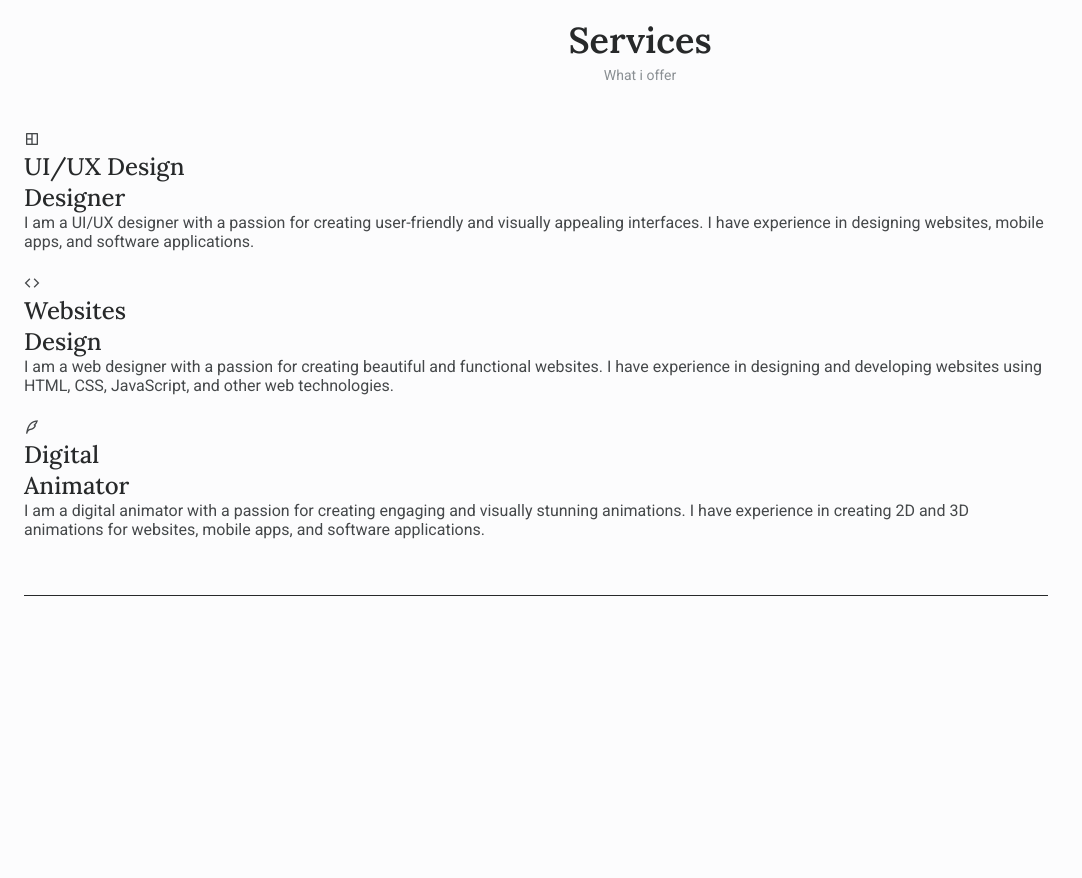
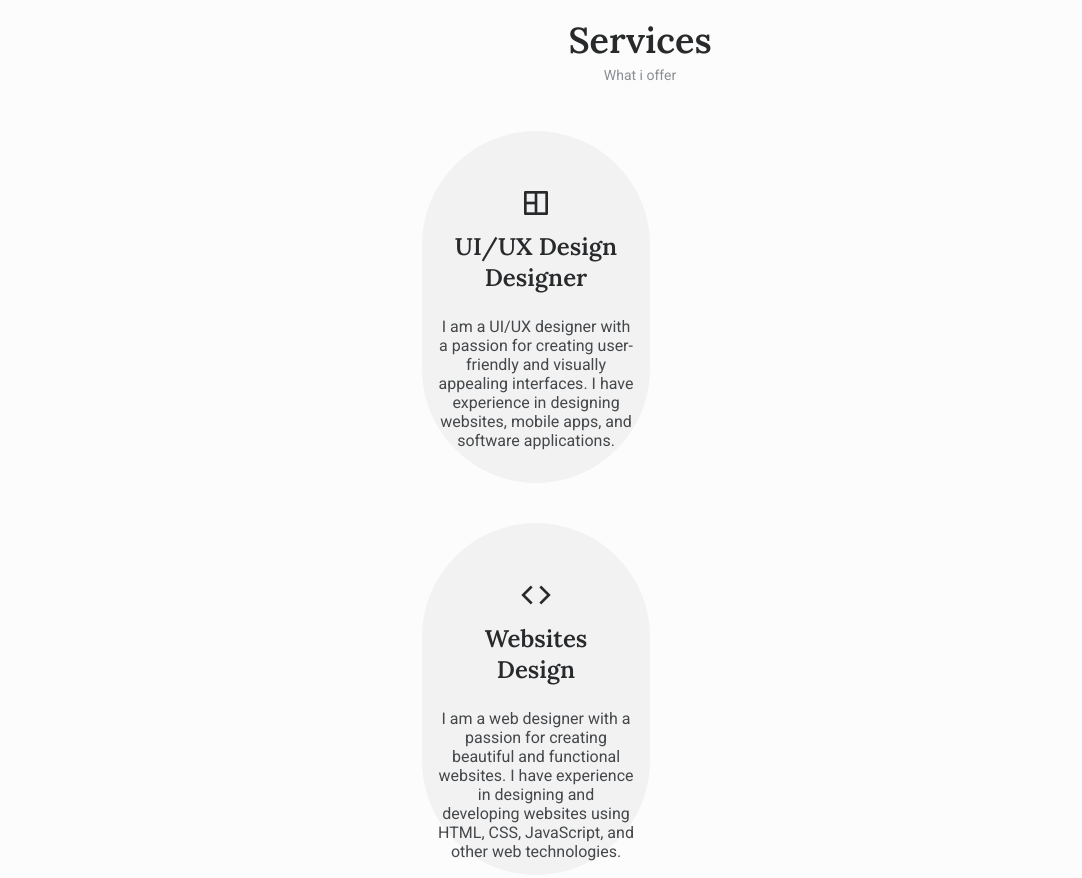
Before and after one commit to roshan772/portfolio2.0.0, a plain HTML site: page index.html in a window 1280 px wide. Shown: the part 3660-4538 px from the top of the page, without its empty margins (0-1082 px from the left). Drawn offline with nearby package versions, Linux system fonts and the light colour scheme.

Commit message:
services CSS Updated

```diff
--- a/index.html
+++ b/index.html
@@ -362,7 +362,7 @@
         <h2 class="section__title">Services</h2>
         <span class="section__subtitle">What i offer</span>
 
-        <div class="serices__container container grid section__border">
+        <div class="services__container container grid section__border">
           <div class="services__card">
             <i class="ri-layout-4-line"></i>
             <h2 class="services__title">
--- a/style.css
+++ b/style.css
@@ -440,6 +440,50 @@ body.dark-theme {
 }
 
 /*=============== SERVICES ===============*/
+.services__container {
+  row-gap: 2.5rem;
+  justify-content: center;
+}
+.services__card {
+  position: relative;
+  background-color: var(--container-color);
+  width: 228px;
+  height: 352px;
+  text-align: center;
+  padding: 3.5rem 1rem;
+  border-radius: 7.25rem;
+}
+.services__card i {
+  display: block;
+  font-size: 2rem;
+  color: var(--title-color);
+  margin-bottom: 0.75rem;
+  transition: transform 0.8s;
+}
+.services__title {
+  font-size: var(--h2-font-size);
+  font-weight: var(--font-semi-bold);
+  margin-bottom: 1.5rem;
+}
+.services__border {
+  width: 248px;
+  height: 372px;
+  border: 1.8px solid var(--text-color-light);
+  border-radius: 7.75rem;
+  position: absolute;
+  inset: 0;
+  left: -10px;
+  margin: auto;
+  z-index: -1;
+  transition: opacity 0.4s;
+  opacity: 0;
+}
+.services__card:hover .services__border {
+  opacity: 1;
+}
+.services__card:hover i {
+  transform: rotateY(360deg);
+}
 
 /*=============== PROJECTS ===============*/
 
```
